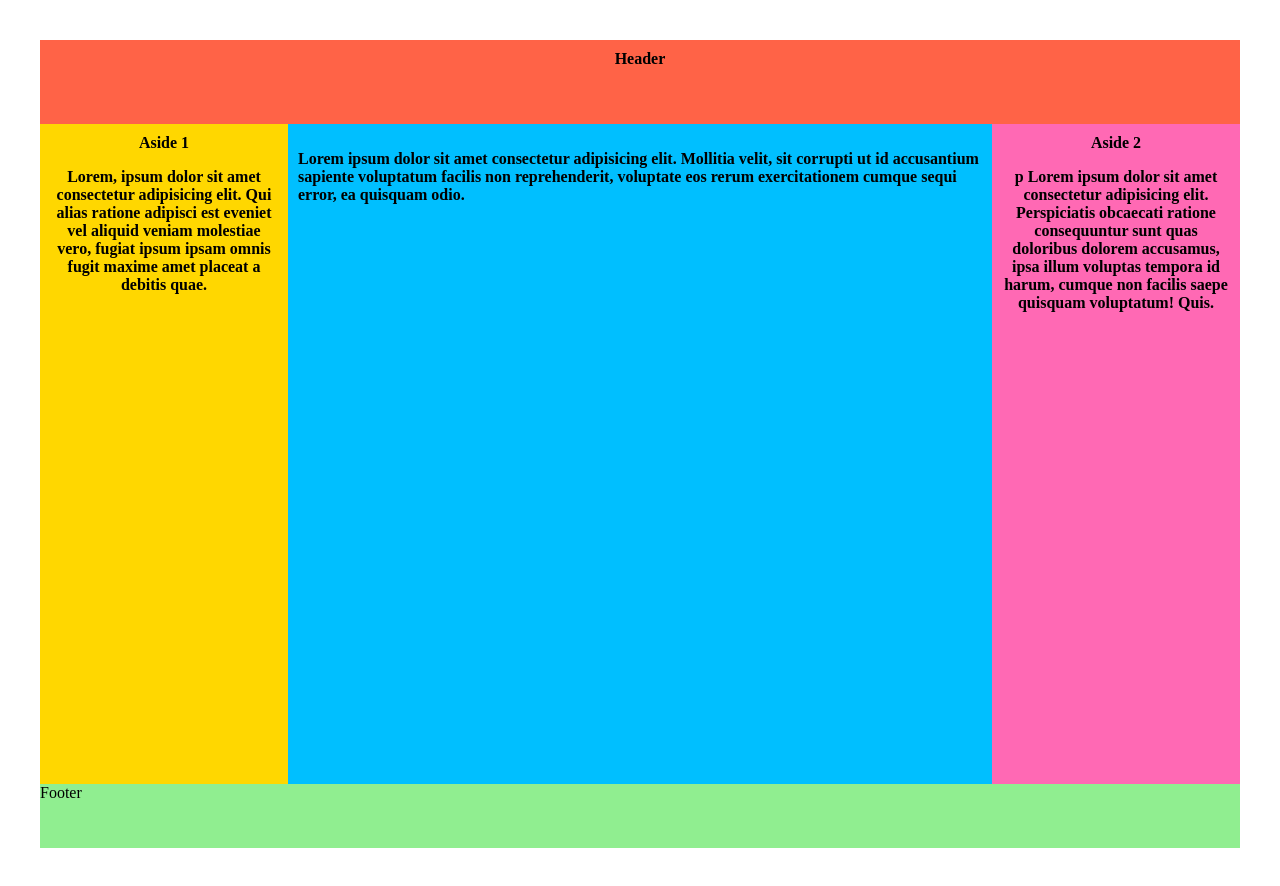
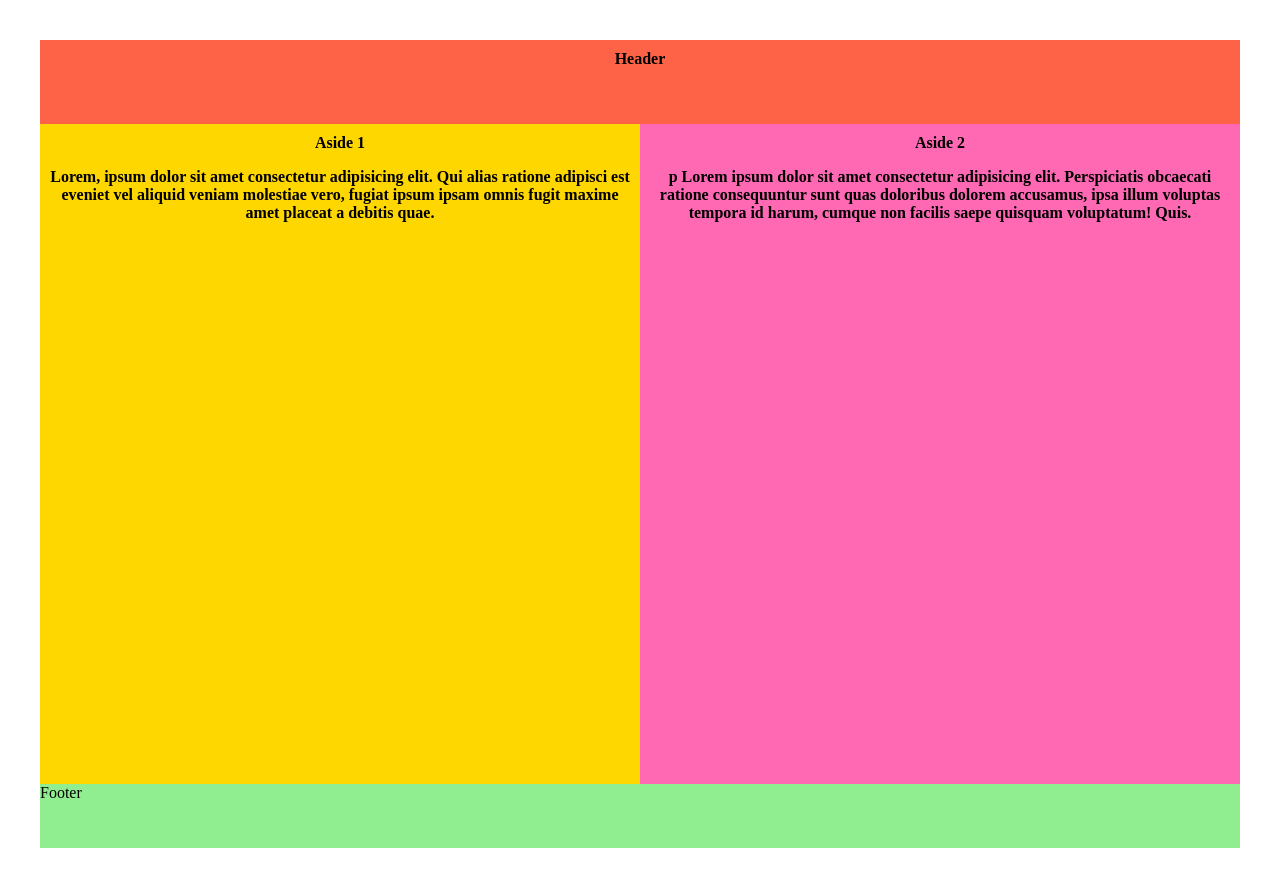
Before and after one commit to x-AbsolutZero-x/FlexPractice, a plain HTML site: page Ejercicio2/index.html in a window 1280 px wide. Drawn offline with Linux system fonts and the light colour scheme.

Commit message:
Cambio Ejercicio2

```diff
--- a/Ejercicio2/index.html
+++ b/Ejercicio2/index.html
@@ -11,9 +11,7 @@
 
     <div class="wrapper">
         <header class="header">Header</header>
-        <article class="main">
-          <p>Lorem ipsum dolor sit amet consectetur adipisicing elit. Mollitia velit, sit corrupti ut id accusantium sapiente voluptatum facilis non reprehenderit, voluptate eos rerum exercitationem cumque sequi error, ea quisquam odio. </p>
-        </article>
+
         <aside class="aside aside-1">Aside 1
 
             <p>Lorem, ipsum dolor sit amet consectetur adipisicing elit. Qui alias ratione adipisci est eveniet vel aliquid veniam molestiae vero, fugiat ipsum ipsam omnis fugit maxime amet placeat a debitis quae.</p>
```
